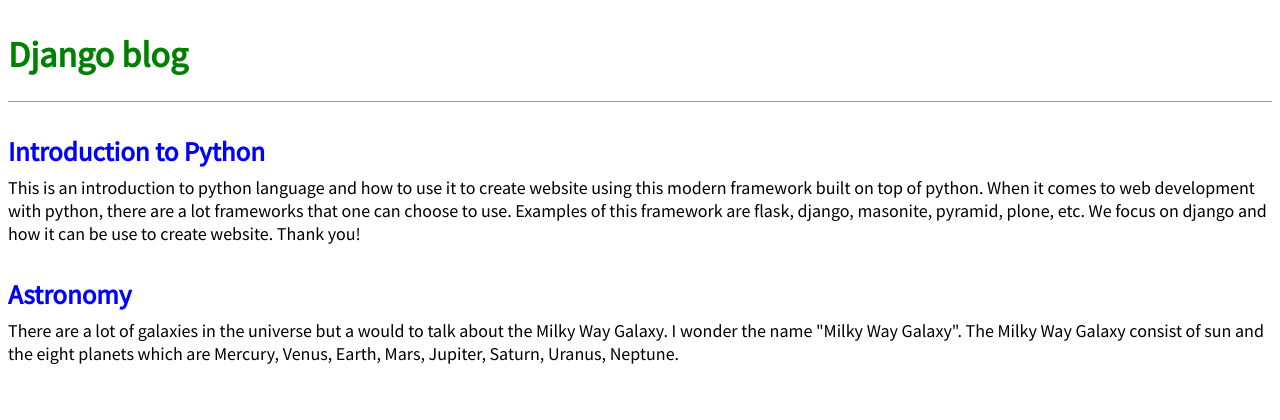
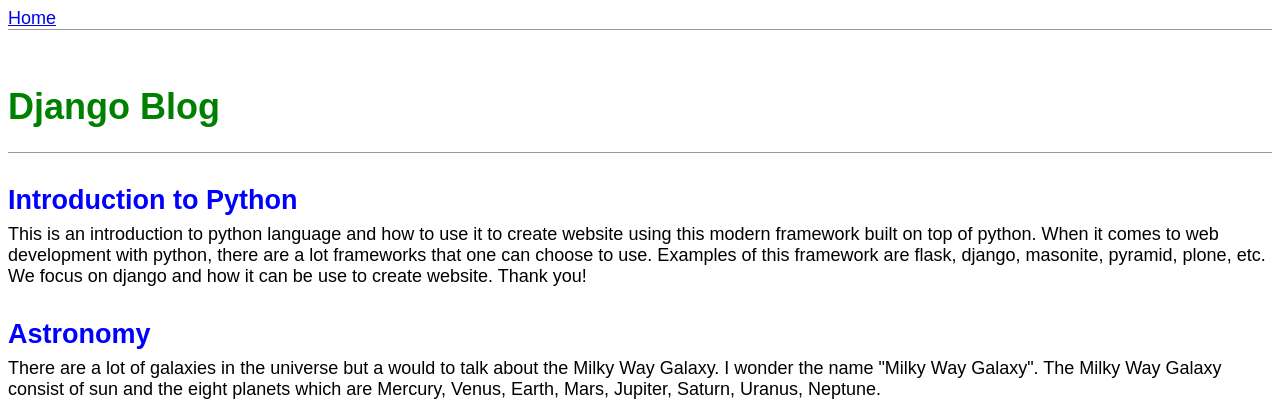
Before and after one commit to yawtalkstechs/Django-blog, a Django app: page / in a window 1280 px wide. Shown: the top 420 px of the page. Run offline with Django 3.2, Linux system fonts and the light colour scheme; data comes from the database, SQL or seed files in the repository.

Commit message:
Blog Phase 1 begins

```diff
--- a/nblog/templates/base.html
+++ b/nblog/templates/base.html
@@ -1,17 +1,23 @@
 {% load static %}
+<!DOCTYPE html>
 <html>
   <head>
-    <title>Django blog</title>
-    <link rel="stylesheet" href="https://fonts.googleapis.com/css?family=Source+Sans+Pro:400">
-    <link rel="stylesheet" type="text/css" href="{% static 'css/base.css' %}">
+    <meta charset="UTF-8"/>
+    <meta name="viewport" content="width=device-width", initial-scale=1/>
+    <title>Django Blog</title>
+    <link rel='stylesheet' href="{% static 'css/base.css' %}"/>
+    <header>
+      <a href="{% url 'home' %}">Home</a>
+    </header>
   </head>
   <body>
     <header>
-      <h1><a href="{% url 'home' %}">Django blog</a></h1>
+      <h1><a href="{% url 'home' %}"> Django Blog</a></h1>
     </header>
     <div>
       {% block content %}
       {% endblock content %}
     </div>
   </body>
+
 </html>
--- a/nblog/templates/home.html
+++ b/nblog/templates/home.html
@@ -2,9 +2,9 @@
 
 {% block content %}
   {% for post in object_list %}
-    <div class="post-entry">
+    <div class = "post-entry">
       <h2><a href="{% url 'post_detail' post.pk %}">{{ post.title }}</a></h2>
       <p>{{ post.body }}</p>
     </div>
-  {% endfor %}
+    {% endfor %}
 {% endblock content %}
```
